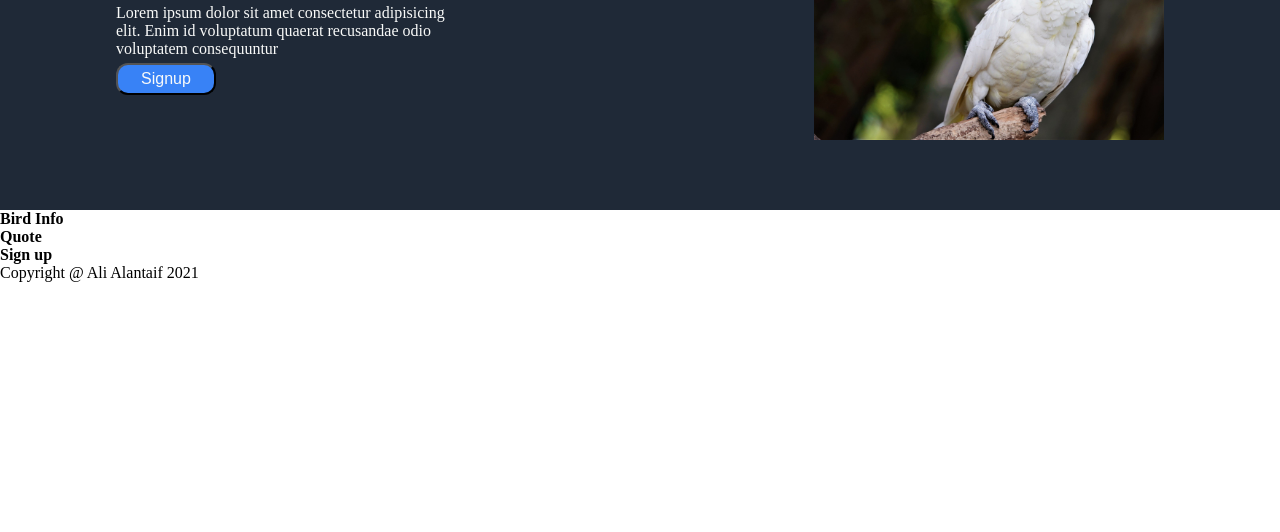
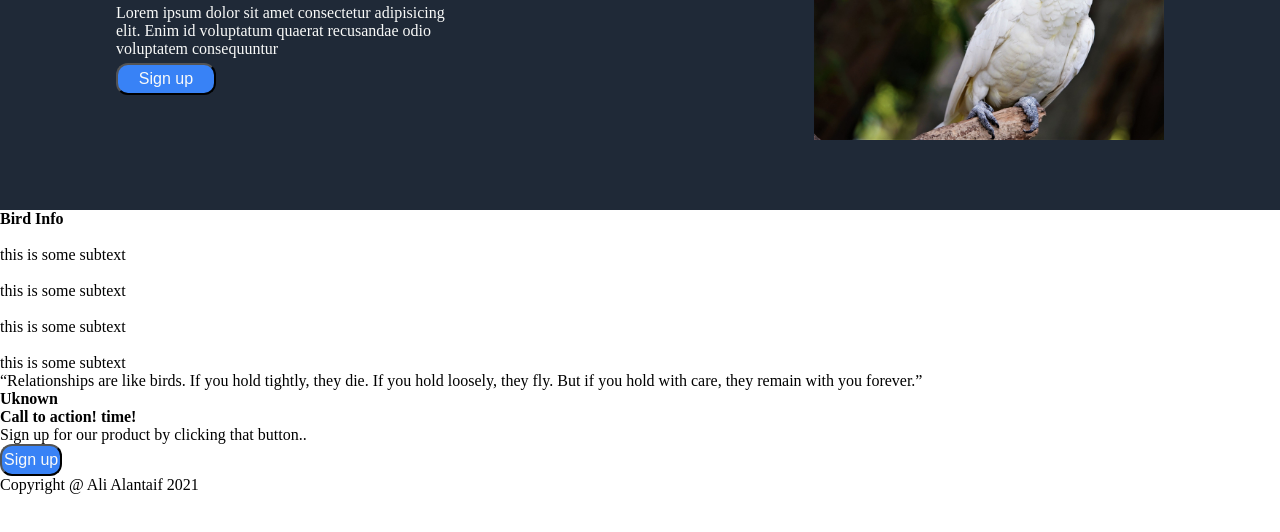
Before and after one commit to lastRemnant0/BirbsFun, a plain HTML site: page index.html in a window 1280 px wide. Shown: the part 212-744 px from the top of the page. Drawn offline with Linux system fonts and the light colour scheme.

Commit message:
edited html structure ...

```diff
--- a/index.html
+++ b/index.html
@@ -28,7 +28,7 @@
                 <h3>Birds are cute and funny!</h3>
                 <p>Lorem ipsum dolor sit amet consectetur adipisicing elit. Enim id voluptatum quaerat recusandae odio
                     voluptatem consequuntur</p>
-                <button class="signup-btn">Signup</button>
+                <button class="signup-btn">Sign up</button>
             </div>
             <div class="hero-right">
                 <img src="images/cockatoo.jpg" alt="image" class="hero-img">
@@ -42,14 +42,41 @@
 
         <section class="bird-info">
             <h3>Bird Info</h3>
+            <div class="cards-container">
+                <div class="card">
+                    <img src="" alt="" class="img-info">
+                    <p class="img-text">this is some subtext</p>
+                </div>
+
+                <div class="card">
+                    <img src="" alt="" class="img-info">
+                    <p class="img-text">this is some subtext</p>
+                </div>
+
+                <div class="card">
+                    <img src="" alt="" class="img-info">
+                    <p class="img-text">this is some subtext</p>
+                </div>
+
+                <div class="card">
+                    <img src="" alt="" class="img-info">
+                    <p class="img-text">this is some subtext</p>
+                </div>
+            </div>
         </section>
 
         <section class="quote">
-            <h3>Quote</h3>
+            <p>“Relationships are like birds. If you hold tightly, they die. If you hold loosely,
+                they fly. But if you hold with care, they remain with you forever.”</p>
+            <h4 class="quote-author">Uknown</h4>
         </section>
 
         <section class="signup">
-            <h3>Sign up</h3>
+            <div class="signup-text">
+                <h3>Call to action! time!</h3>
+                <p>Sign up for our product by clicking that button..</p>
+            </div>
+            <button class="signup-btn">Sign up</button>
         </section>
     </main>
 
```
